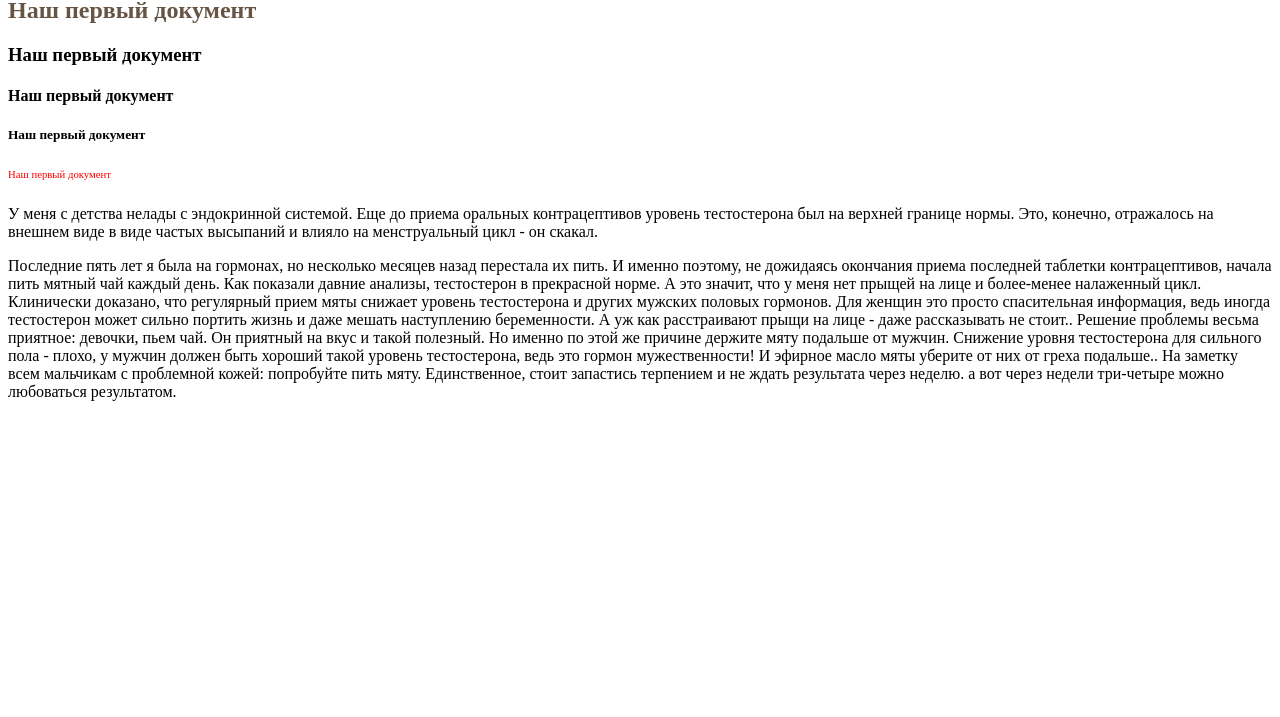
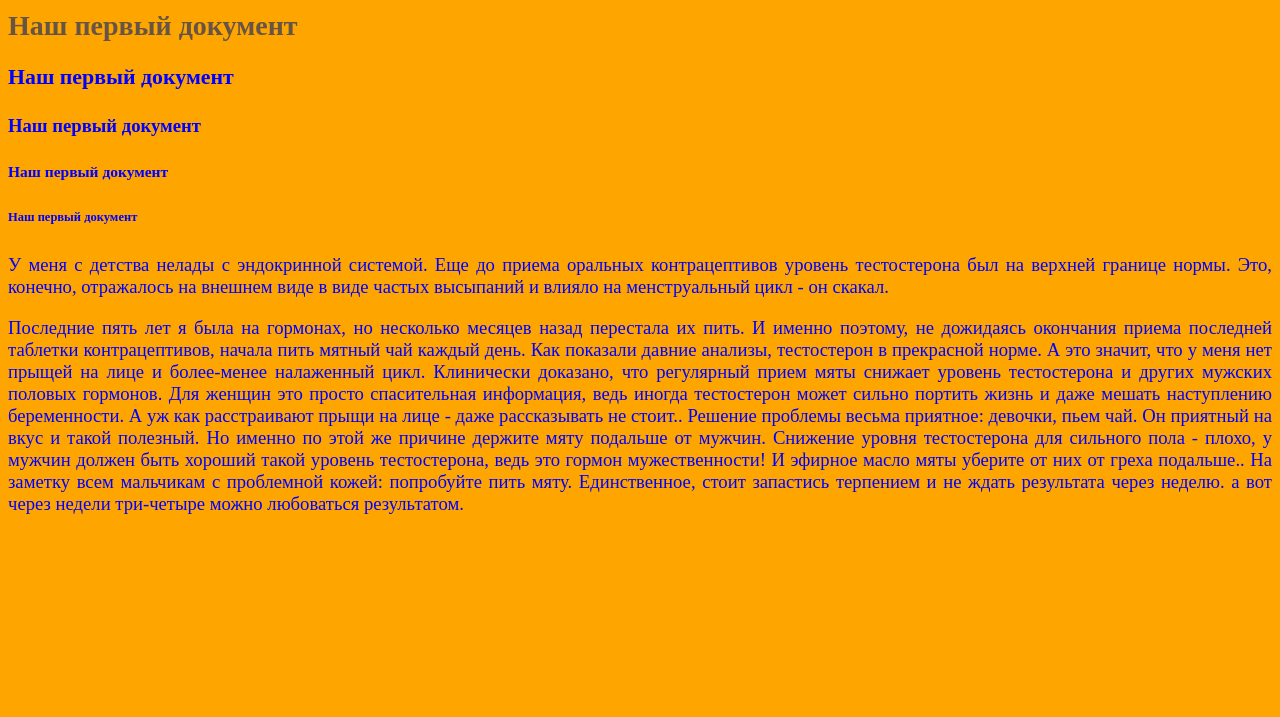
Before and after one commit to NailShakirov/MyFirstSite, a plain HTML site: page index.html in a window 1280 px wide. Shown: the part 83-800 px from the top of the page. Drawn offline with Linux system fonts and the light colour scheme.

Commit message:
микрофик предыдущего. Убрал style из index.html

```diff
--- a/index.html
+++ b/index.html
@@ -3,14 +3,9 @@
 	<head> <!--этот тег предназначен для хранения других элементов,цель которых помочь браузеру в работе с данными. Тут также могут быть метатеги для описания сайта ключевых слов и прочее-->
 		<meta charset="utf-8">
 		<title>Наш первый сайт</title> <!--это коммент; title нужен для отображения названия вкладки-->
+		<link rel="stylesheet" type="text/css" href="style.css">
 	</head>
 	<body>
-		<style >
-		h1,h6 {
-			color:red;
-			font-weight:unset;
-		}
-		</style>
 		<h1>Наш первый документ</h1>
 		<h2 style="color:#654">Наш первый документ</h2>
 		<h3>Наш первый документ</h3>
```
